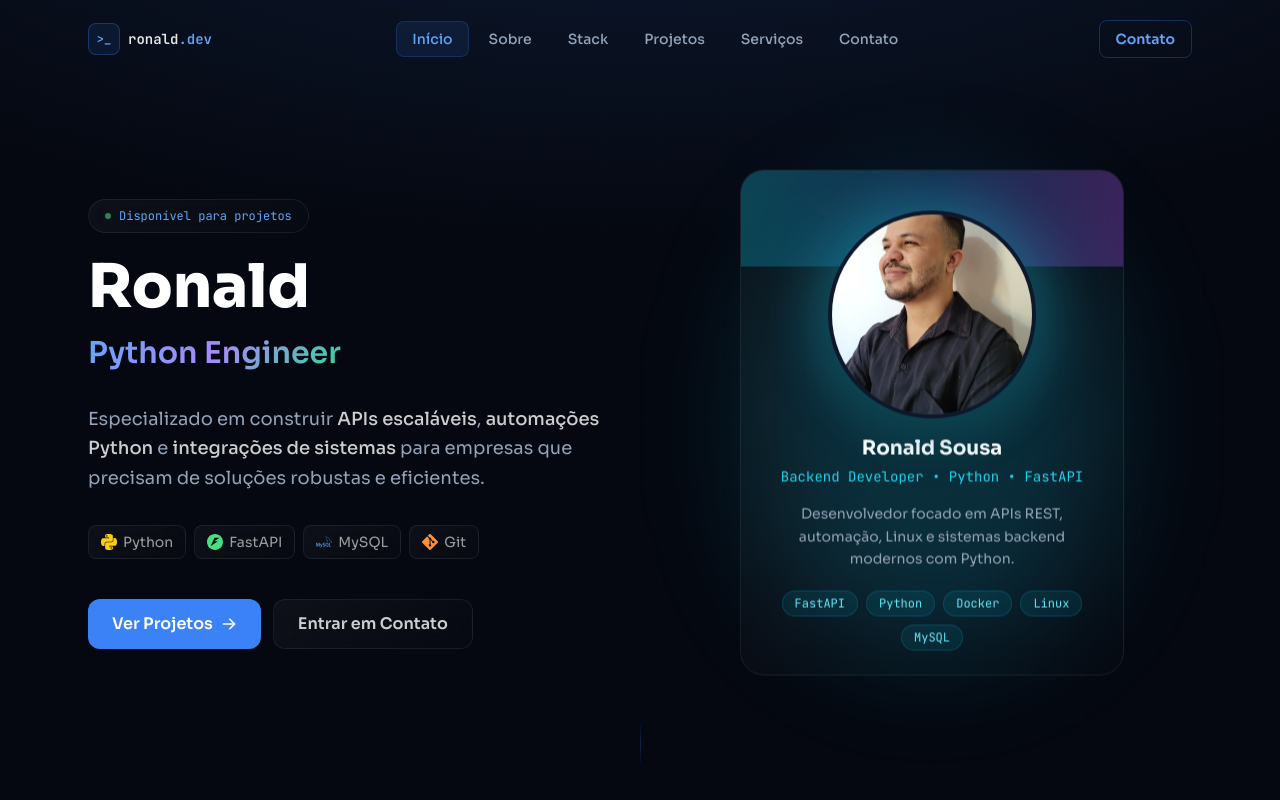
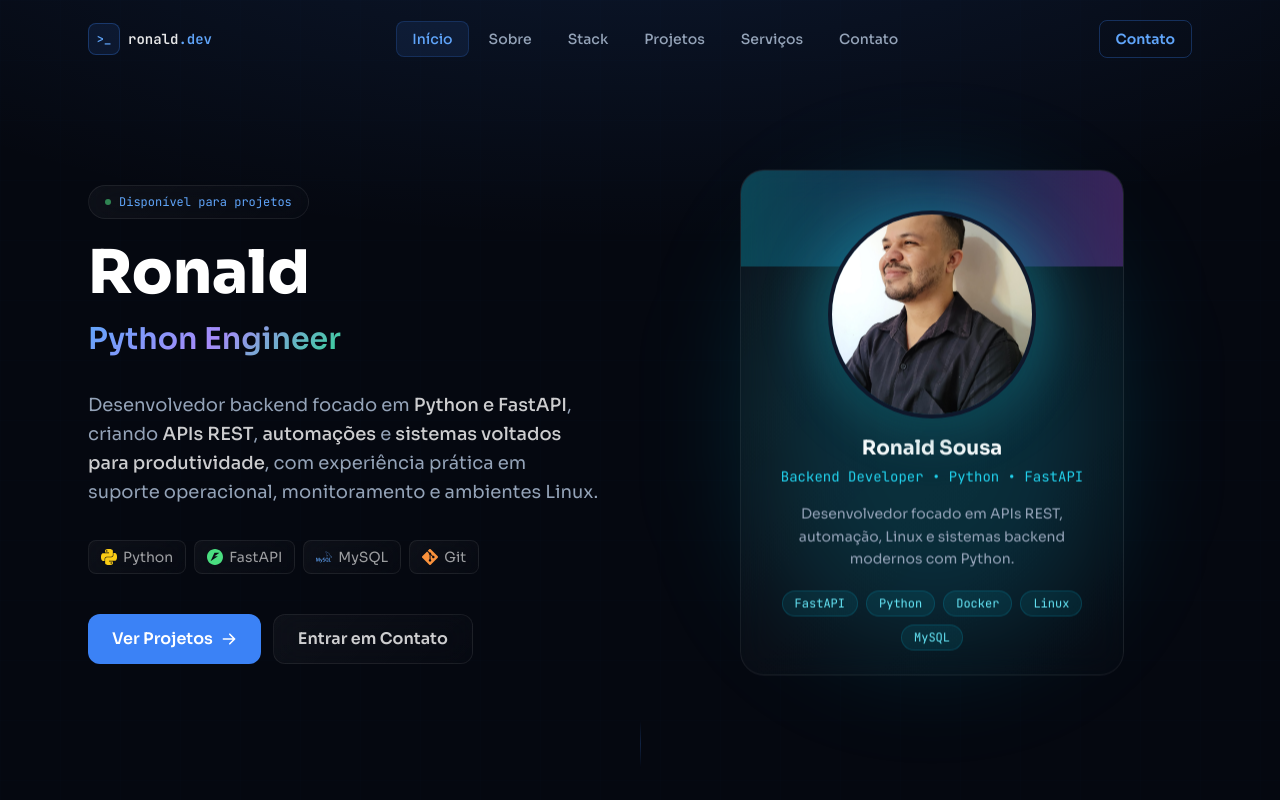
Before and after one commit to Hidan404/ronald-portfolio, a React (Vite) app: page / in a window 1280 px wide. Shown: the top 800 px of the page. Built offline with nearby package versions, Linux system fonts and the light colour scheme.

Commit message:
feat(portfolio): redesign project cards and add profile section

```diff
--- a/src/sections/Hero.jsx
+++ b/src/sections/Hero.jsx
@@ -146,11 +146,25 @@ export default function Hero() {
             </motion.div>
 
             {/* Description */}
-            <motion.p {...fadeUp(0.4)} className="text-slate-400 text-lg leading-relaxed max-w-lg mb-8">
-              Especializado em construir <span className="text-white/80 font-medium">APIs escaláveis</span>,
-              {' '}<span className="text-white/80 font-medium">automações Python</span> e
-              {' '}<span className="text-white/80 font-medium">integrações de sistemas</span> para
-              empresas que precisam de soluções robustas e eficientes.
+            <motion.p
+              {...fadeUp(0.4)}
+              className="text-slate-400 text-lg leading-relaxed max-w-lg mb-8"
+            >
+              Desenvolvedor backend focado em
+              {' '}<span className="text-white/80 font-medium">
+                Python e FastAPI
+              </span>,
+              criando {' '}
+              <span className="text-white/80 font-medium">
+                APIs REST
+              </span>,
+              {' '}<span className="text-white/80 font-medium">
+                automações
+              </span> e
+              {' '}<span className="text-white/80 font-medium">
+                sistemas voltados para produtividade
+              </span>,
+              com experiência prática em suporte operacional, monitoramento e ambientes Linux.
             </motion.p>
 
             {/* Tech badges */}
```
